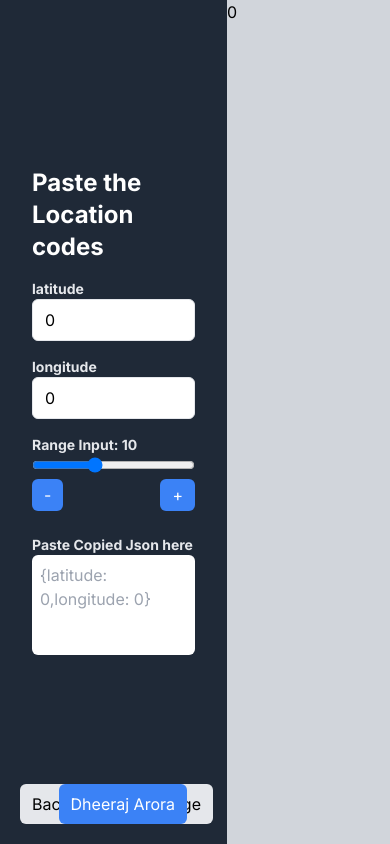
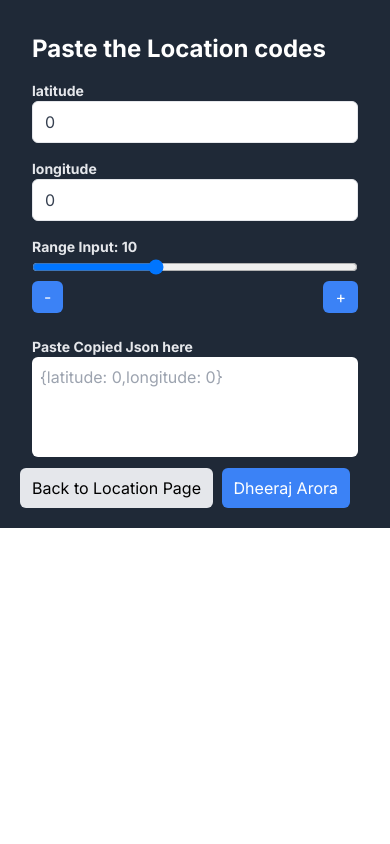
Before and after one commit to dheerajarora1997/map-finder, a Next.js app: page /findme in a window 390 px wide. Built offline with nearby package versions, Linux system fonts and the light colour scheme.

Commit message:
mobile responsive changes

```diff
--- a/src/app/Map.tsx
+++ b/src/app/Map.tsx
@@ -12,12 +12,13 @@ type MainProps = {
   latitude: number;
   longitude: number;
   zoom : number;
+  mapHeight: string;
 };
 
 mapboxgl.accessToken =
   "pk.eyJ1IjoiZGhlZXJhamFyb3JhMTk5NyIsImEiOiJjbDlvM2VmbTQwZHlzM3BvNW04ODU1NTJ1In0.kpZXObzDZM5VFW3y3oq99g";
 
-const MainMap: React.FC<MainProps> = ({latitude, longitude, zoom}) => {
+const MainMap: React.FC<MainProps> = ({latitude, longitude, zoom, mapHeight}) => {
   const mapContainerRef = useRef<any>("");
   useEffect(() => {
     const map = new mapboxgl.Map({
@@ -34,7 +35,7 @@ const MainMap: React.FC<MainProps> = ({latitude, longitude, zoom}) => {
       <div
         className="map-container"
         ref={mapContainerRef}
-        style={{ height: "99%" }}
+        style={{ height: mapHeight }}
       />
     </>
   );
--- a/src/app/SOS.tsx
+++ b/src/app/SOS.tsx
@@ -35,7 +35,7 @@ const SOS: FC = () => {
     <>
       <div className="flex items-center justify-center h-screen w-screen bg-gray-800">
         <div className="bg-white rounded-lg p-8 flex items-center flex-col">
-          <h2 className="text-3xl font-bold mb-4">Click on button</h2>
+          <h2 className="text-3xl font-bold mb-4 text-gray-700">Click on button</h2>
           <button className="bg-blue-500 text-white px-4 py-2 rounded-md" onClick={clickToCopy}>
             Click to Copy
           </button>
--- a/src/app/findme/page.tsx
+++ b/src/app/findme/page.tsx
@@ -6,6 +6,7 @@ import { useRouter } from "next/navigation";
 const FindMe: FC = () => {
   const [latitude, setLatitude] = useState<number>(0);
   const [longitude, setLongitude] = useState<number>(0);
+  const [windowWidth, setWindowWidth] = useState<number>(0);
   const [zoom, setZoom] = useState<number>(10);
   const [jsonData, setJsonData] = useState<string>("");
   const router = useRouter();
@@ -24,6 +25,7 @@ const FindMe: FC = () => {
 
   useEffect(()=>{
       if (typeof window !== "undefined") {
+        setWindowWidth(window.innerWidth)
         if (window.location.search) {
             console.log(window.location.search)
           const urlParams = new URLSearchParams(window.location.search);
@@ -39,10 +41,10 @@ const FindMe: FC = () => {
 
   return (
     <>
-      <div className="flex h-screen">
+      <div className={`flex ${ windowWidth < 500 ? 'flex-col flex-col-reverse' : 'h-screen'}`}>
         {/* Left Side */}
-        <div className="flex-1 bg-gray-800 p-8 flex justify-center w-full relative">
-          <form className="w-full flex flex-col justify-center">
+        <div className="flex-1 bg-gray-800 p-8 flex justify-center w-full relative" style={windowWidth < 500 ? {marginTop: '-40px'} : {}}>
+          <form className="w-full flex flex-col justify-center" style={{minHeight: '480px'}}>
             <h2 className="text-2xl font-bold mb-4 text-white">
               Paste the Location codes
             </h2>
@@ -54,7 +56,7 @@ const FindMe: FC = () => {
                 latitude
               </label>
               <input
-                className={`w-full px-3 py-2 border rounded-md focus:outline-none focus:border-blue-500 ${
+                className={`w-full px-3 py-2 border rounded-md focus:outline-none focus:border-blue-500 text-gray-700 ${
                   jsonData ? "bg-gray-100" : ""
                 }`}
                 type="text"
@@ -76,7 +78,7 @@ const FindMe: FC = () => {
                 longitude
               </label>
               <input
-                className={`w-full px-3 py-2 border rounded-md focus:outline-none focus:border-blue-500 ${
+                className={`w-full px-3 py-2 border rounded-md focus:outline-none focus:border-blue-500 text-gray-700 ${
                   jsonData ? "bg-gray-100" : ""
                 }`}
                 type="text"
@@ -145,7 +147,7 @@ const FindMe: FC = () => {
                   jsonUpdated(e.target.value);
                 }}
                 style={{ resize: "none", height: "100px" }}
-                className="p-2 w-full rounded-md"
+                className="p-2 w-full rounded-md text-gray-700"
               >
               </textarea>
             </div>
@@ -171,9 +173,9 @@ const FindMe: FC = () => {
         </div>
 
         {/* Right Side */}
-        <div className="flex-1 bg-gray-300 p-0">
+        <div className="flex-1 bg-gray-300 p-0" style={{pointerEvents: 'none'}}>
           {latitude && longitude && (
-            <MainMap latitude={latitude} longitude={longitude} zoom={zoom} />
+            <MainMap latitude={latitude} longitude={longitude} zoom={zoom} mapHeight={`${windowWidth < 500 ? "300px" : "99%" }`} />
           )}
         </div>
       </div>
```
